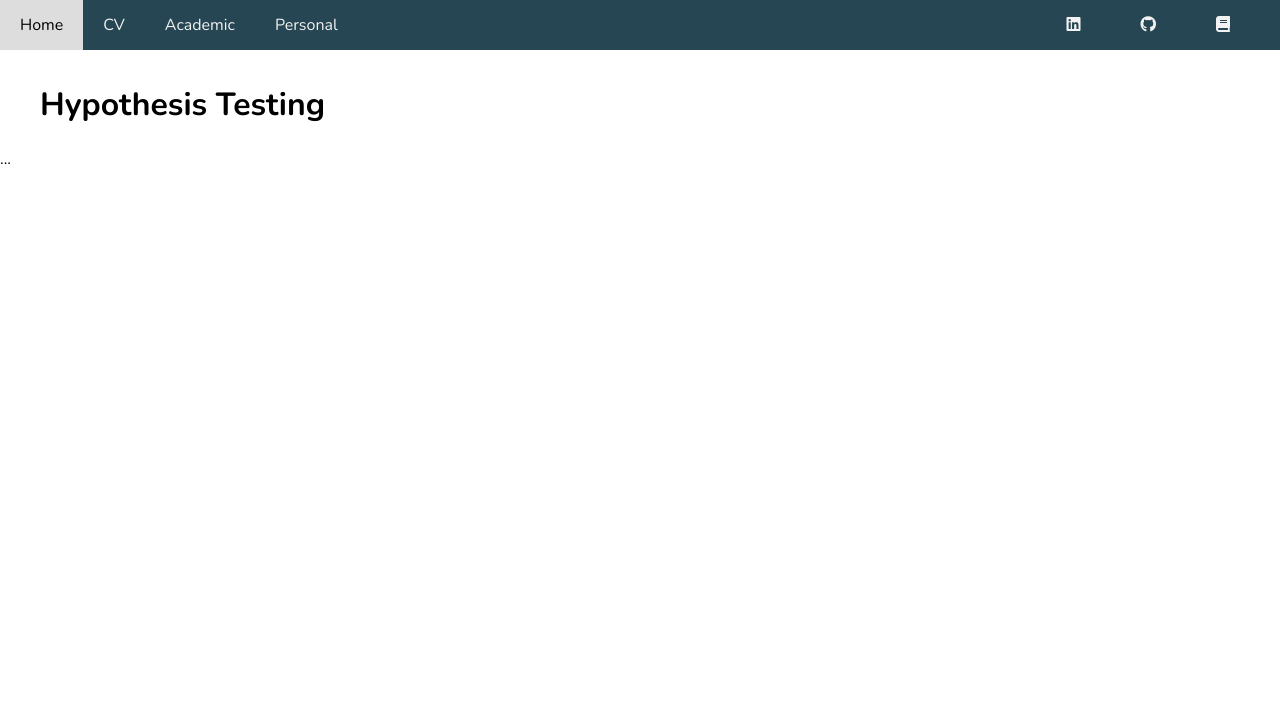
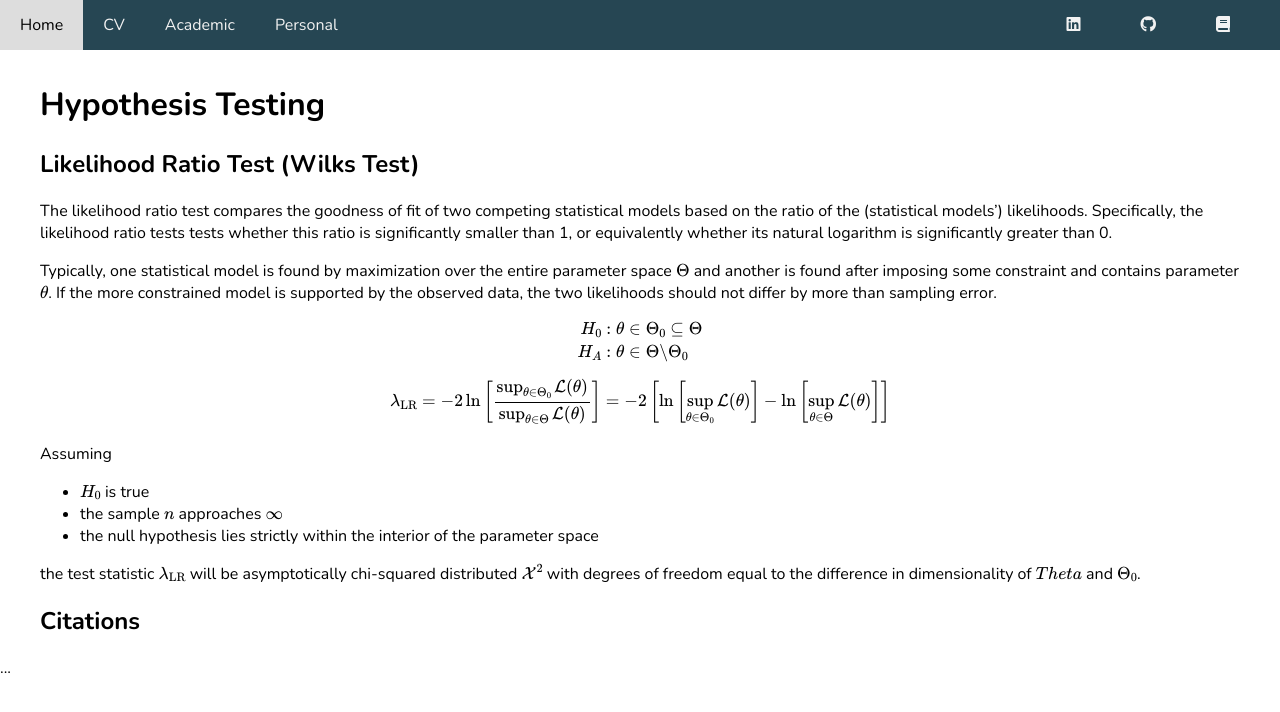
Before and after one commit to ec5ug/ec5ug.github.io, a Jekyll site: the page built from pages/hypothesis_tests.md, in a window 1280 px wide. Shown: the top 712 px of the page. Built offline with Jekyll 4.4.1, drawn with Linux system fonts in a browser that asks for light colours.

Commit message:
adding likelihood ratio tests

```diff
--- a/pages/hypothesis_tests.md
+++ b/pages/hypothesis_tests.md
@@ -4,3 +4,28 @@ title: Hypothesis Testing
 ---
 
 # Hypothesis Testing
+
+## Likelihood Ratio Test (Wilks Test)
+The likelihood ratio test compares the goodness of fit of two competing statistical models based on the ratio of the (statistical models') likelihoods. Specifically, the likelihood ratio tests tests whether this ratio is significantly smaller than 1, or equivalently whether its natural logarithm is significantly greater than 0.
+
+Typically, one statistical model is found by maximization over the entire parameter space $\Theta$ and another is found after imposing some constraint and contains parameter $\theta$. If the more constrained model is supported by the observed data, the two likelihoods should not differ by more than sampling error.
+
+$$
+\begin{flalign}
+    H_0 &: \theta \in \Theta_0 \subseteq \Theta \\
+    H_A &: \theta \in \Theta \backslash \Theta_0
+\end{flalign}
+$$
+
+$$
+\lambda_{\text{LR}} = -2 \ln \left[\frac{\sup_{\theta \in \Theta_0} \mathcal{L}(\theta)}{\sup_{\theta \in \Theta} \mathcal{L}(\theta)}\right] = -2\left[\ln\left[\sup_{\theta\in\Theta_0} \mathcal{L}(\theta)\right] - \ln\left[\sup_{\theta\in\Theta} \mathcal{L}(\theta)\right]\right]
+$$
+
+Assuming
+* $H_0$ is true
+* the sample $n$ approaches $\infty$
+* the null hypothesis lies strictly within the interior of the parameter space
+
+the test statistic $\lambda_{\text{LR}}$ will be asymptotically chi-squared distributed $\mathcal{X}^2$ with degrees of freedom equal to the difference in dimensionality of $Theta$ and $\Theta_0$.
+
+## Citations
```
